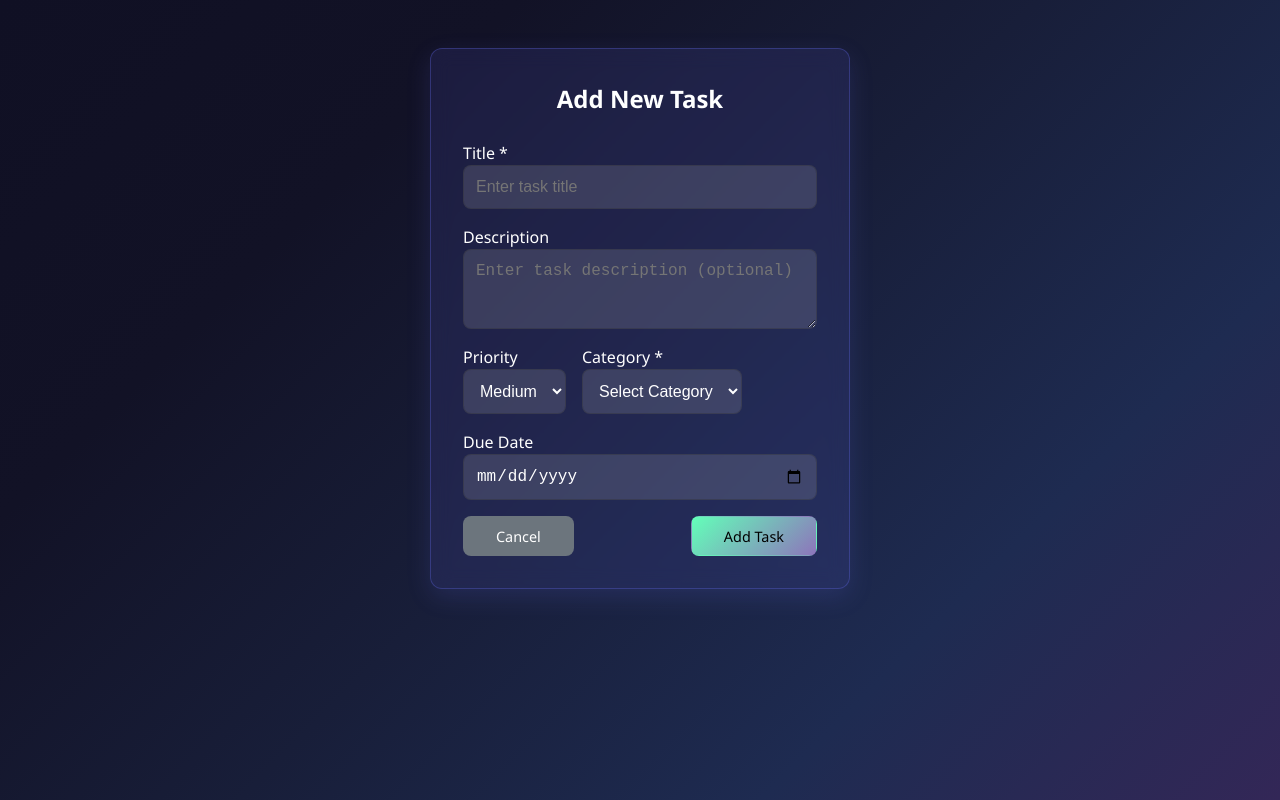
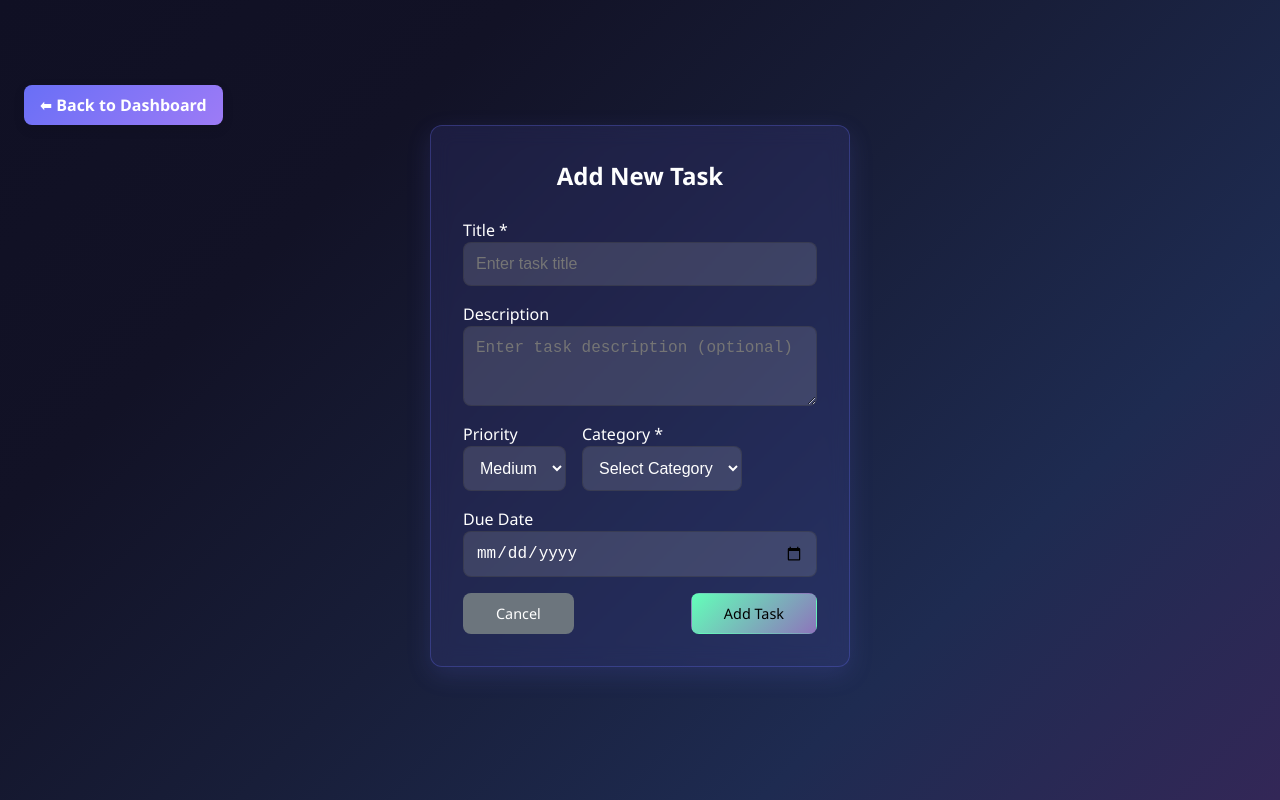
Before and after one commit to Akshaygohrava/Task-Management-System, a React (Vite) app: page /add-task in a window 1280 px wide. Built offline with nearby package versions, Linux system fonts and the light colour scheme.

Commit message:
An Add Task Update

```diff
--- a/src/Components/TaskMng/AddTask.css
+++ b/src/Components/TaskMng/AddTask.css
@@ -138,3 +138,38 @@
   background-color: #1e2b51;
   color: #ffffff;
 }
+.add-task-wrapper {
+  display: flex;
+  flex-direction: column;
+  align-items: center;
+  min-height: 100vh;
+  width: 100%;
+  padding: 3rem 1rem;
+  font-family: "Segoe UI", Tahoma, Geneva, Verdana, sans-serif;
+}
+
+
+.back-button-wrapper {
+  width: 100%;
+  max-width: 420px; /* Same as container width */
+  /* margin-bottom: 1rem; */
+  align-self: flex-start;
+  padding-left: 1rem;
+}
+
+.back-button {
+  display: inline-block;
+  background: linear-gradient(135deg, #696FF6, #9D7BF6);
+  color: #fff;
+  padding: 0.5rem 1rem;
+  border-radius: 8px;
+  text-decoration: none;
+  font-weight: bold;
+  box-shadow: 0 4px 12px rgba(0, 0, 0, 0.1);
+  transition: background 0.3s, transform 0.2s;
+}
+
+.back-button:hover {
+  background: linear-gradient(135deg, #555BF6, #7D5BF6);
+  transform: translateY(-2px);
+}
--- a/src/Components/TaskMng/AddTask.jsx
+++ b/src/Components/TaskMng/AddTask.jsx
@@ -1,5 +1,6 @@
 import React, { useState } from "react";
 import "./AddTask.css";
+import { Link } from "react-router-dom";
 import { useTheme } from "../../context/ThemeContext";
 
 const AddTask = () => {
@@ -49,9 +50,17 @@ const AddTask = () => {
 
   return (
     <div className={`add-task-wrapper ${darkMode ? "dark" : "light"}`}>
+
+      <div className="back-button-wrapper">
+        <Link to="/Dashboard" className="back-button">
+          ⬅ Back to Dashboard
+        </Link>
+      </div>
+
       <div className={`add-task-container ${darkMode ? "dark" : "light"}`}>
         <h2>Add New Task</h2>
         <form onSubmit={handleSubmit}>
+          {/* Form fields... */}
           <div className="form-group">
             <label>Title *</label>
             <input
```
